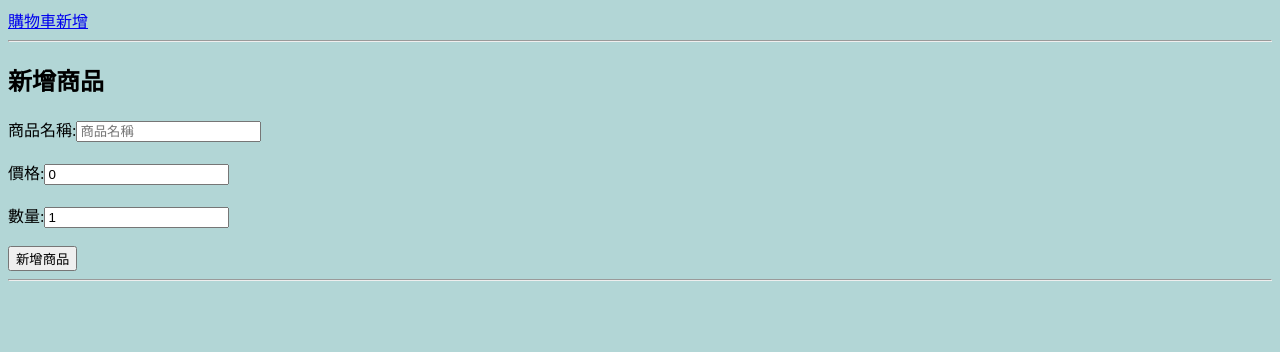
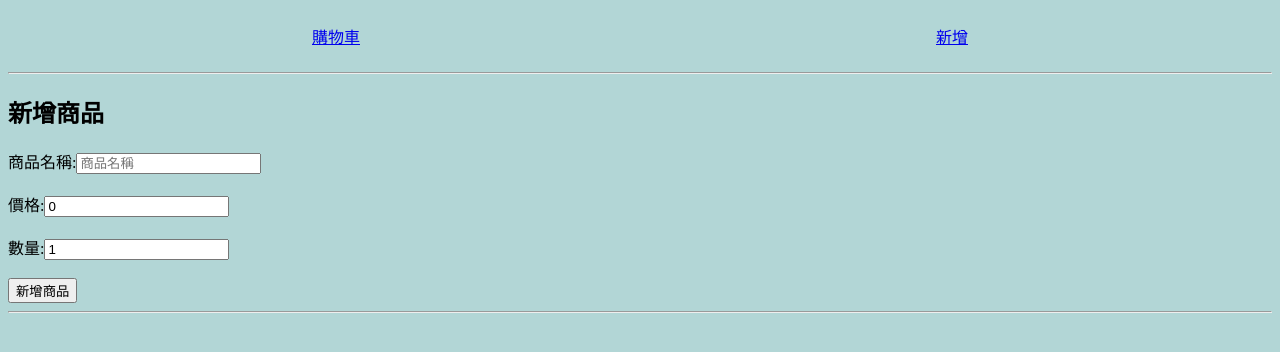
Before and after one commit to Z-Yun324/HelloVue3, a Vue app: page / in a window 1280 px wide. Shown: the top 352 px of the page. Built offline with nearby package versions, Linux system fonts and the light colour scheme.

Commit message:
Feat: 新增區域網路共用

```diff
--- a/src/App.vue
+++ b/src/App.vue
@@ -3,7 +3,7 @@
     <!--
     <Commodity @add-to-cart="addToCart" />
     <Cart :cartItems="cartItems" @remove-from-cart="removeFromCart" /> -->
-    <nav>
+    <nav class="navbar">
       <router-link to="/cart">購物車</router-link>
       <router-link to="/">新增</router-link>
     </nav>
@@ -47,4 +47,10 @@ function removeFromCart(id: number) {
   max-width: 100%;
   background-color: rgb(178, 214, 214);
 }
+.navbar {
+  padding: 1rem; /* 內邊距 */
+  display: flex; /* 使用 flex 排列 */
+  justify-content: space-around; /* 讓項目之間均勻分布 */
+  align-items: center; /* 垂直居中 */
+}
 </style>
--- a/vite.config.ts
+++ b/vite.config.ts
@@ -12,4 +12,8 @@ export default defineConfig({
       "@": fileURLToPath(new URL("./src", import.meta.url)),
     },
   },
+  server: {
+    host: "0.0.0.0", // 這裡設置可以允許區域網路的所有請求
+    port: 3000, // 設置端口號
+  },
 });
```
